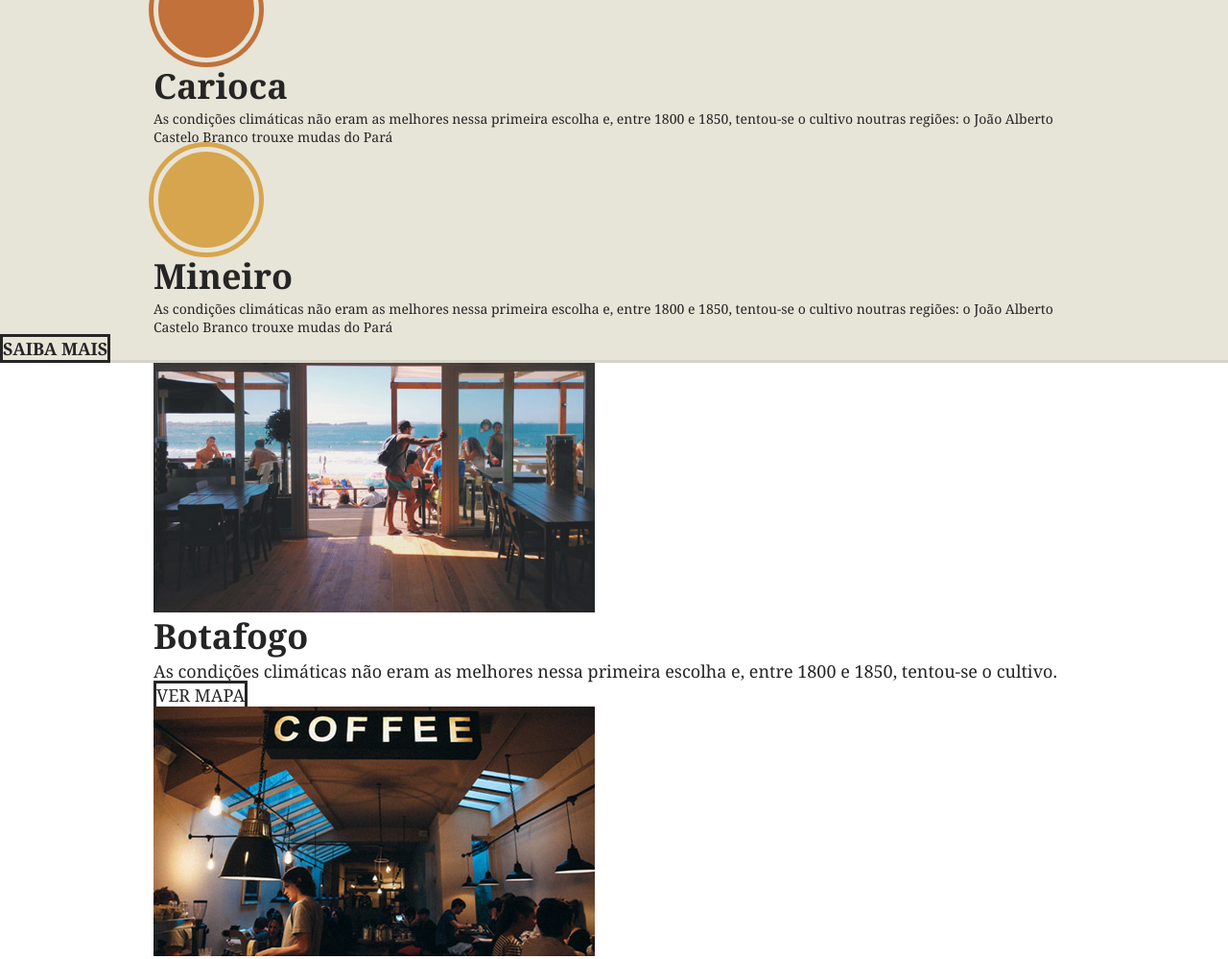
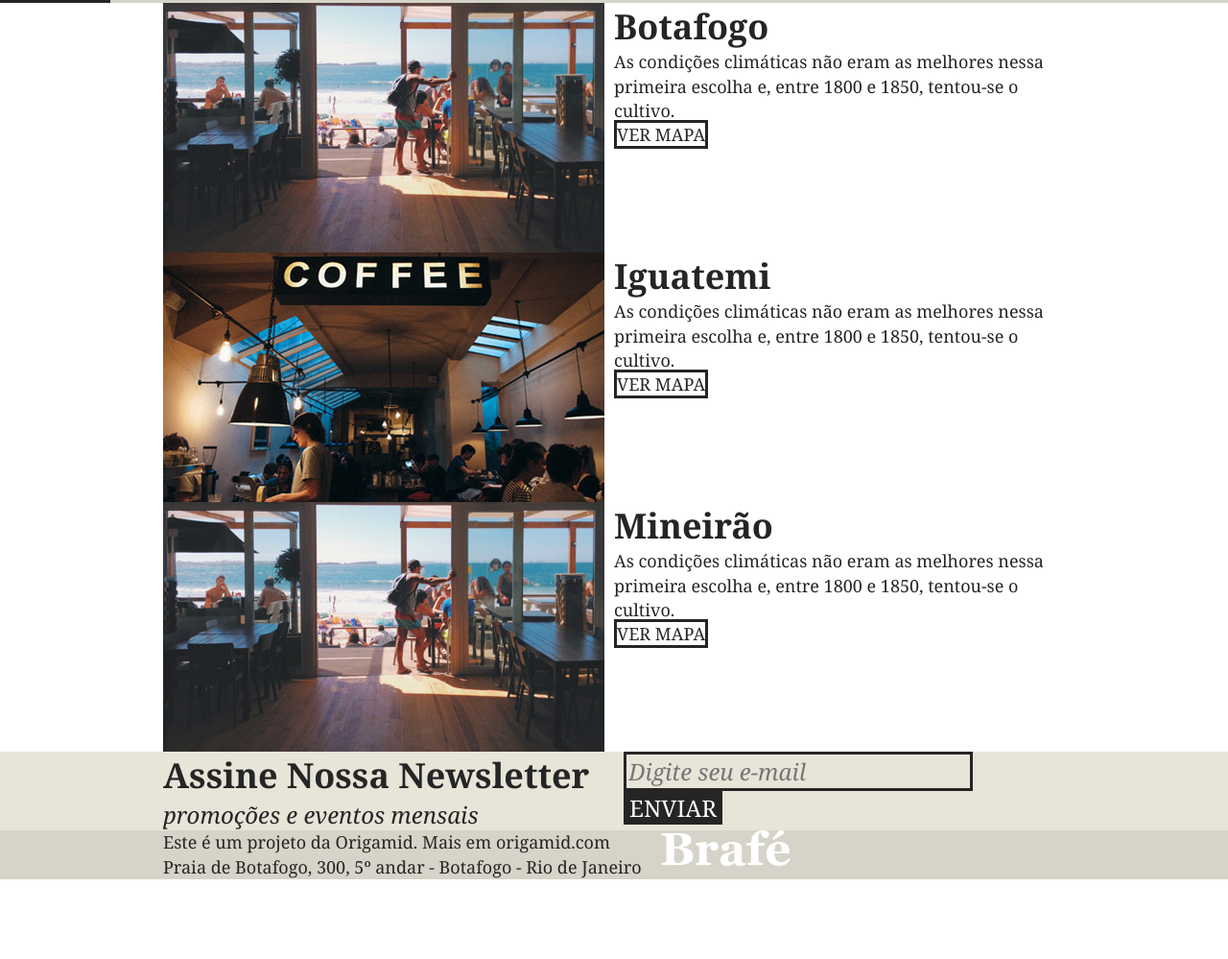
Before and after one commit to wanderson648/brafe-grid, a plain HTML site: page index.html in a window 1280 px wide. Shown: the part 873-1872 px from the top of the page at 96% size. After the commit the page ends 1789 px from the top, so only its background shows below. Drawn offline with Linux system fonts and the light colour scheme.

Commit message:
definindo o grid no html

```diff
--- a/index.html
+++ b/index.html
@@ -11,8 +11,8 @@
 
 	<header class="menu">
 		<div class="container">
-			<a class="menu-logo" href="#"><img src="img/brafe.png" alt="Brafé"></a>
-			<nav class="menu-nav">
+			<a class="menu-logo grid-4" href="#"><img src="img/brafe.png" alt="Brafé"></a>
+			<nav class="menu-nav grid-8">
 				<ul>
 					<li><a href="#">Sobre</a></li>
 					<li><a href="#">Produtos</a></li>
@@ -46,15 +46,15 @@ aente quente, mas também pode ser consumido gelado. Ele é um estimulante, por
 
 	<section class="produtos">
 		<div class="container">
-			<div class="produtos-item">
+			<div class="produtos-item grid-4">
 				<h2 class="produtos-paulista">Paulista</h2>
 				<p>As condições climáticas não eram as melhores nessa primeira escolha e, entre 1800 e 1850, tentou-se o cultivo noutras regiões: o João Alberto Castelo Branco trouxe mudas do Pará</p>
 			</div>
-			<div class="produtos-item">
+			<div class="produtos-item grid-4">
 				<h2 class="produtos-carioca">Carioca</h2>
 				<p>As condições climáticas não eram as melhores nessa primeira escolha e, entre 1800 e 1850, tentou-se o cultivo noutras regiões: o João Alberto Castelo Branco trouxe mudas do Pará</p>
 			</div>
-			<div class="produtos-item">
+			<div class="produtos-item grid-4">
 				<h2 class="produtos-mineiro">Mineiro</h2>
 				<p>As condições climáticas não eram as melhores nessa primeira escolha e, entre 1800 e 1850, tentou-se o cultivo noutras regiões: o João Alberto Castelo Branco trouxe mudas do Pará</p>
 			</div>
@@ -62,9 +62,11 @@ aente quente, mas também pode ser consumido gelado. Ele é um estimulante, por
 		<a class="produtos-btn" href="#">Saiba Mais</a>
 	</section>
 
-	<section class="locais container">
-		<div class="locais-item">
-			<img src="img/botafogo.jpg" alt="Brafé unidade Botafogo">
+	<section class="locais">
+		<div class="locais-item container">
+			<div class="grid-6">
+				<img src="img/botafogo.jpg" alt="Brafé unidade Botafogo">
+			</div>
 			<div>
 				<h2>Botafogo</h2>
 				<p>As condições climáticas não eram as melhores nessa primeira escolha e, entre 1800 e 1850, tentou-se o cultivo.</p>
@@ -72,8 +74,10 @@ aente quente, mas também pode ser consumido gelado. Ele é um estimulante, por
 			</div>
 		</div>
 
-		<div class="locais-item">
-			<img src="img/iguatemi.jpg" alt="Brafé unidade Iguatemi">
+		<div class="locais-item container">
+			<div class="grid-6">
+				<img src="img/iguatemi.jpg" alt="Brafé unidade Iguatemi">
+			</div>
 			<div>
 				<h2>Iguatemi</h2>
 				<p>As condições climáticas não eram as melhores nessa primeira escolha e, entre 1800 e 1850, tentou-se o cultivo.</p>
@@ -81,8 +85,10 @@ aente quente, mas também pode ser consumido gelado. Ele é um estimulante, por
 			</div>
 		</div>
 
-		<div class="locais-item">
-			<img src="img/botafogo.jpg" alt="Brafé unidade Mineirão">
+		<div class="locais-item container">
+			<div class="grid-6">
+				<img src="img/botafogo.jpg" alt="Brafé unidade Mineirão">
+			</div>
 			<div>
 				<h2>Mineirão</h2>
 				<p>As condições climáticas não eram as melhores nessa primeira escolha e, entre 1800 e 1850, tentou-se o cultivo.</p>
@@ -94,11 +100,11 @@ aente quente, mas também pode ser consumido gelado. Ele é um estimulante, por
 
 	<section class="assine">
 		<div class="container">
-			<div class="assine-info">
+			<div class="assine-info grid-6">
 				<h2>Assine Nossa Newsletter</h2>
 				<p>promoções e eventos mensais</p>
 			</div>
-			<form>
+			<form class="grid-6">
 				<label>E-mail</label>
 				<input type="text" placeholder="Digite seu e-mail">
 				<button type="submit">Enviar</button>
@@ -108,8 +114,10 @@ aente quente, mas também pode ser consumido gelado. Ele é um estimulante, por
 
 	<footer class="footer">
 		<div class="container">
-			<p>Este é um projeto da Origamid. Mais em origamid.com<br>Praia de Botafogo, 300, 5º andar - Botafogo - Rio de Janeiro</p>
-			<img src="img/brafe.png" alt="Brafé">
+			<p class="grid-8">Este é um projeto da Origamid. Mais em origamid.com<br>Praia de Botafogo, 300, 5º andar - Botafogo - Rio de Janeiro</p>
+			<div class="grid-4">
+				<img src="img/brafe.png" alt="Brafé">
+			</div>
 		</div>
 	</footer>
 
```
